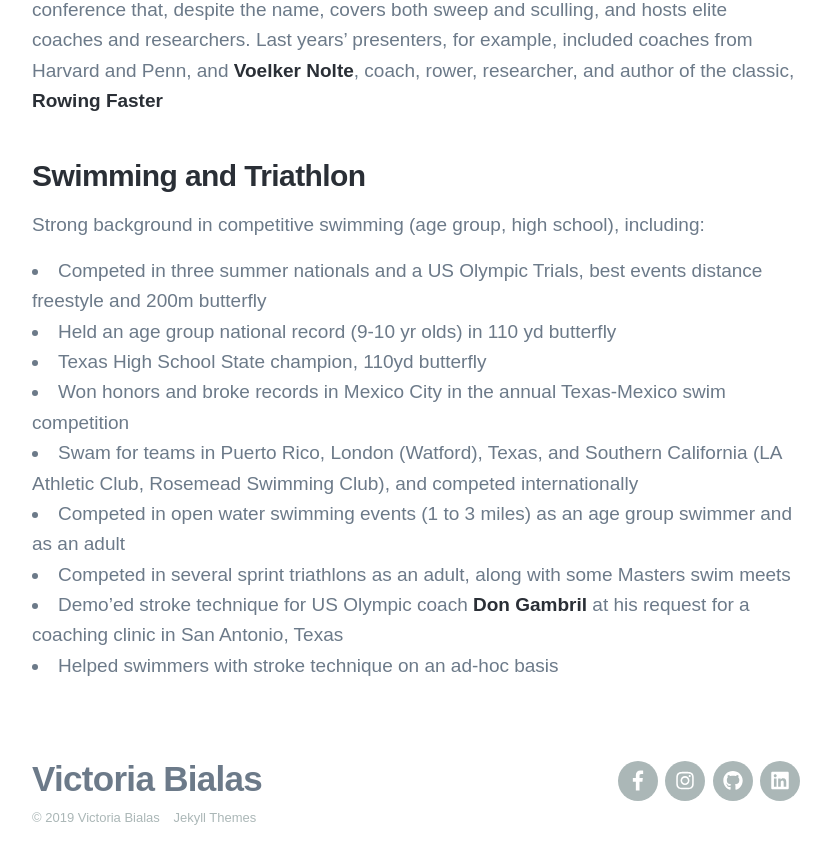
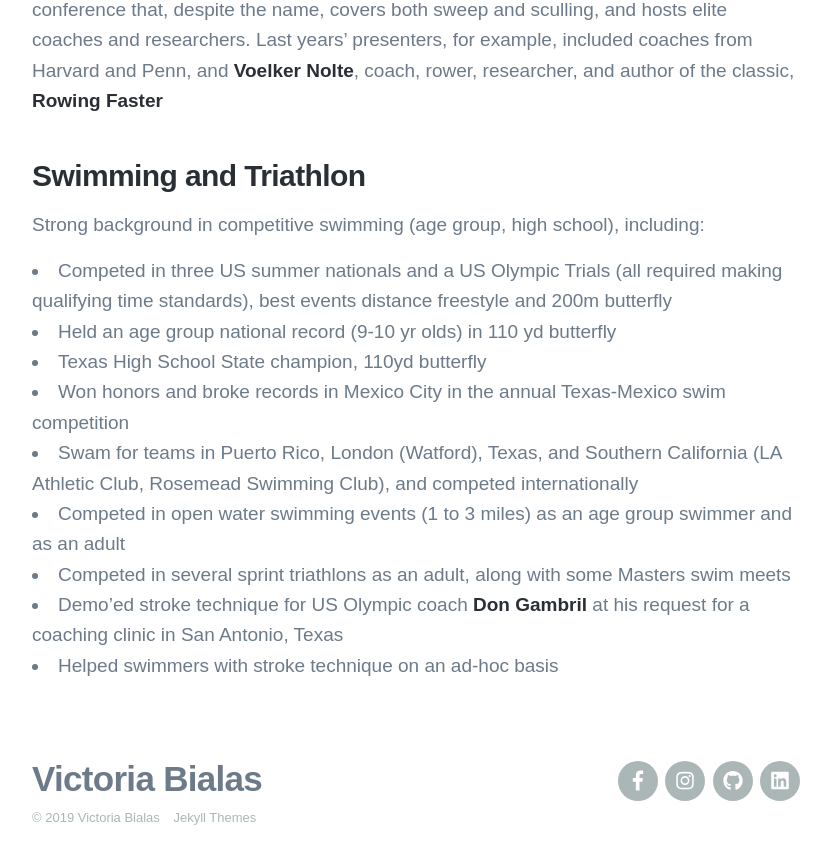
Before and after one commit to londoncalling/slow-motion-stories, a Jekyll site: the page built from _pages/portfolio-rowing.md, in a window 1280 px wide and 900 px high, scrolled down 1239 px. Shown: the top 864 px of the window, without its empty margins (224-1055 px from the left). Built offline with Jekyll 4.4.1, drawn with Linux system fonts in a browser that asks for light colours; nearby versions of some CDN libraries; some web fonts are replaced.

Commit message:
clarified swimming background
Signed-off-by: Vicky Bialas <vicky.bialas@gmail.com>

```diff
--- a/_pages/portfolio-rowing.md
+++ b/_pages/portfolio-rowing.md
@@ -29,7 +29,7 @@
 
 Strong background in competitive swimming (age group, high school), including:
 
-- Competed in three summer nationals and a US Olympic Trials, best events distance freestyle and 200m butterfly
+- Competed in three US summer nationals and a US Olympic Trials (all required making qualifying time standards), best events distance freestyle and 200m butterfly
 - Held an age group national record (9-10 yr olds) in 110 yd butterfly
 - Texas High School State champion, 110yd butterfly
 - Won honors and broke records in Mexico City in the annual Texas-Mexico swim competition
```
